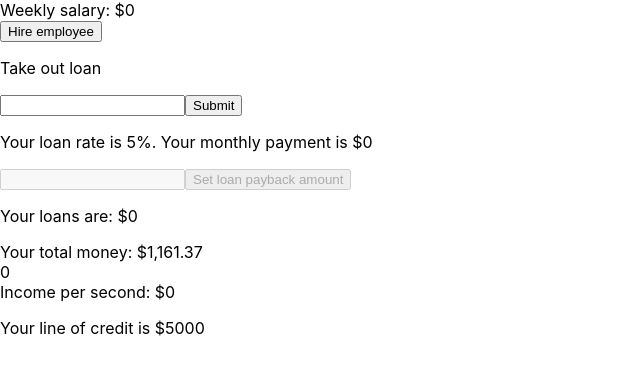
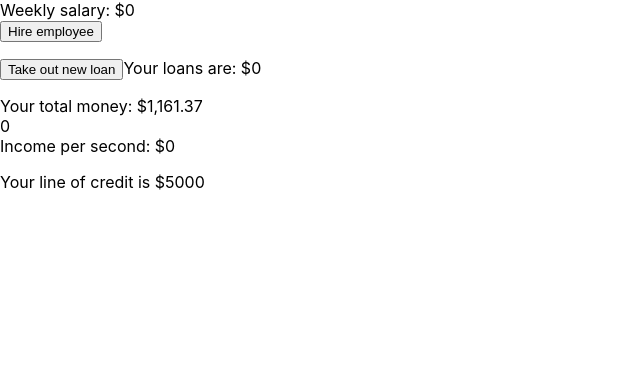
Before and after one commit to tommy-js/Marketcap, a React (Create React App) app: page / in a window 1280 px wide. Shown: the top 374 px of the page, without its empty margins (0-640 px from the left). Built offline with nearby package versions, Linux system fonts and the light colour scheme.

Commit message:
Changes to loaning system and added credit to increase loans

```diff
--- a/src/components/functions/LoanFunction.js
+++ b/src/components/functions/LoanFunction.js
@@ -8,6 +8,7 @@ function LoanFunction(props) {
   const [identifier, setIdentifier] = useState("");
   const [checkChanger, setCheckChanger] = useState(true);
   const [creditCheck, setCreditCheck] = useState(props.credit);
+  const [newDisplay, setDisplay] = useState("block");
 
   function updateInput(e) {
     setLoanCounter(e.target.value);
@@ -26,6 +27,7 @@ function LoanFunction(props) {
 
   function changePaybackAmount(e) {
     setLoanCheck(e.target.value);
+    console.log(props.totalLoans);
   }
 
   function submitPaybackAmount() {
@@ -37,6 +39,24 @@ function LoanFunction(props) {
       setLoanMonthly(loanCounter);
     }
     setCheckChanger(true);
+  }
+
+  let x;
+  if (props.totalLoans == 0) {
+    x = true;
+  } else {
+    x = false;
+  }
+
+  function closeLoan(x) {
+    if (props.totalLoans == 0) {
+      setDisplay("none");
+      let passCredit = creditCheck * 0.1;
+      props.updateCredit(passCredit);
+      console.log(passCredit);
+    } else {
+      setDisplay("block");
+    }
   }
 
   if (checkChanger === true) {
@@ -59,7 +79,7 @@ function LoanFunction(props) {
   }
 
   return (
-    <div>
+    <div style={{ display: newDisplay }}>
       <p>Take out loan</p>
       <input
         type="text"
@@ -86,6 +106,7 @@ function LoanFunction(props) {
       >
         Set loan payback amount
       </button>
+      <button onClick={x => closeLoan(x)}>Close Loan</button>
     </div>
   );
 }
--- a/src/components/main/Body.js
+++ b/src/components/main/Body.js
@@ -30,12 +30,13 @@ export default class Body extends Component {
     this.loanTakeout = this.loanTakeout.bind(this);
     this.loanPay = this.loanPay.bind(this);
     this.submitPaybackAmount = this.submitPaybackAmount.bind(this);
+    this.updateCredit = this.updateCredit.bind(this);
   }
 
   componentDidMount() {
     setInterval(this.updateMoney, 1000);
     setInterval(this.salaryPayment, 7000);
-    setInterval(this.loanPay, 30000);
+    setInterval(this.loanPay, 6000);
   }
 
   updateMoney() {
@@ -51,8 +52,6 @@ export default class Body extends Component {
   }
 
   loanPay() {
-    if (this.state.loans >= 0) {
-      this.setState({ termComplete: false });
     let testingVal = this.state.loans - this.state.monthlyPaybackValue;
     if (testingVal >= 0) {
       this.setState(prevState => ({
@@ -63,9 +62,6 @@ export default class Body extends Component {
         loans: prevState.loans - this.state.monthlyPaybackValue,
         loanPayment: (prevState.loans - this.state.monthlyPaybackValue) * 0.05
       }));
-      }
-    } else {
-      this.setState({ termComplete: true });
     }
   }
 
@@ -97,14 +93,20 @@ export default class Body extends Component {
     this.setState(prevState => ({
       money: prevState.money + loans
     }));
-    this.setState({ loans: loans });
-    this.setState({ loanPayment: totalLoans });
+    this.setState(prevState => ({ loans: prevState.loans + loans }));
+    this.setState(prevState => ({
+      loanPayment: prevState.loanPayment + totalLoans
+    }));
     // console.log(this.state.loanPayment);
   }
 
   submitPaybackAmount(loanPaybackAmount) {
     const monthlyValue = loanPaybackAmount;
     this.setState({ monthlyPaybackValue: monthlyValue });
+  }
+
+  updateCredit(creditPayoff) {
+    this.setState(prevState => ({ credit: prevState.credit + creditPayoff }));
   }
 
   render() {
@@ -118,6 +120,7 @@ export default class Body extends Component {
           credit={this.state.credit}
           submitPaybackAmount={this.submitPaybackAmount}
           termComplete={this.state.termComplete}
+          updateCredit={this.updateCredit}
         />
         <Money money={this.state.money} />
         <Expenses expenses={this.state.expenses} />
--- a/src/components/main/subcomponents/Assets.js
+++ b/src/components/main/subcomponents/Assets.js
@@ -1,13 +1,14 @@
-import React, { useState } from "react";
+import React, { prevState, useState } from "react";
 import PurchaseFunction from "../../functions/PurchaseFunction";
 import EmployeeList from "./EmployeeList";
 import LoanFunction from "../../functions/LoanFunction";
 import "../../../main.css";
 
 function Assets(props) {
-  const cost = 200;
   const [identifier, setIdentifier] = useState("");
   const [loans, setLoans] = useState(props.loans);
+  const [currentLoans, setCurrentLoans] = useState([]);
+  let mapper = [];
   if (loans > 1000000) {
     if (loans > 1000000000) {
       setLoans(loans / 1000000000);
@@ -17,18 +18,38 @@ function Assets(props) {
       setIdentifier("B");
     }
   }
+
+  function takeoutLoan() {
+    const keylog = {
+      id: currentLoans.length
+    };
+
+    setCurrentLoans([
+      ...currentLoans,
+      {
+        id: currentLoans.length
+      }
+    ]);
+  }
+
   return (
     <div>
       <EmployeeList assets={props.assets} />
-      <PurchaseFunction cost={cost} purchaseMe={props.purchaseMe} />
+      <PurchaseFunction purchaseMe={props.purchaseMe} />
+
+      {currentLoans.map(el => (
         <LoanFunction
+          key={el.id}
           loanTakeout={props.loanTakeout}
           submitPaybackAmount={props.submitPaybackAmount}
           credit={props.credit}
           totalLoans={props.loans}
           termComplete={props.termComplete}
+          updateCredit={props.updateCredit}
         />
+      ))}
       <p>
+        <button onClick={() => takeoutLoan()}>Take out new loan</button>
         Your loans are: ${props.loans.toLocaleString()}
         {identifier}
       </p>
```
Lines whose indentation alone changed are shown as unchanged.
